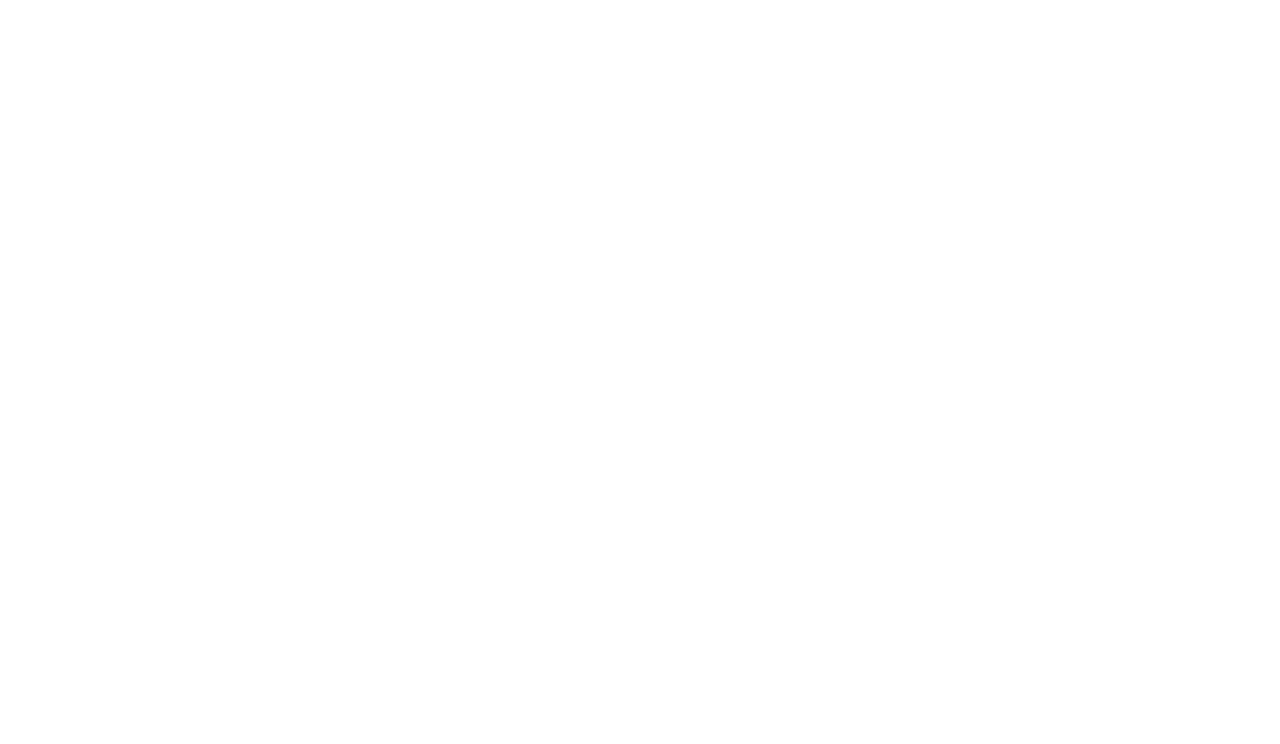
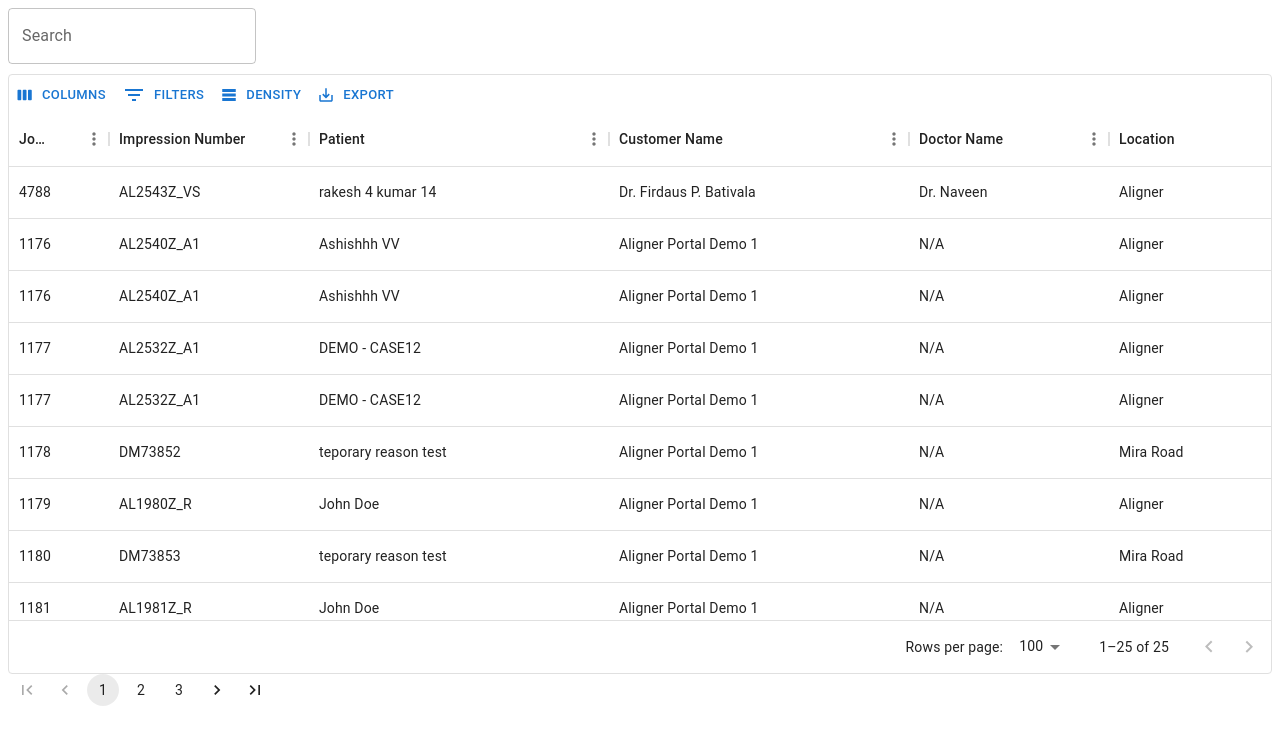
Before and after one commit to muhazAhmed/odoo, a React (Create React App) app: page /customer-data in a window 1280 px wide. Before the commit this address had no page. Shown: the top 744 px of the page. Built offline with nearby package versions, Linux system fonts and the light colour scheme.

Commit message:
updated customer and many more

```diff
--- a/package.json
+++ b/package.json
@@ -3,6 +3,10 @@
   "version": "0.1.0",
   "private": true,
   "dependencies": {
+    "@emotion/react": "^11.11.1",
+    "@emotion/styled": "^11.11.0",
+    "@mui/material": "^5.13.7",
+    "@mui/x-data-grid": "^6.9.1",
     "@testing-library/jest-dom": "^5.16.5",
     "@testing-library/react": "^13.4.0",
     "@testing-library/user-event": "^13.5.0",
--- a/src/App.js
+++ b/src/App.js
@@ -1,12 +1,14 @@
 import { BrowserRouter, Route, Routes } from "react-router-dom";
 import Customer from "./pages/customer/Customer";
+import Home from "./pages/home/Home";
 
 function App() {
   return (
     <div className="App">
     <BrowserRouter>
       <Routes>
-        <Route path="/" element={<Customer/>}/>
+        <Route path="/" element={<Home/>}/>
+        <Route path="/customer-data" element={<Customer/>}/>
       </Routes>
     </BrowserRouter>
     </div>
--- a/src/pages/customer/Customer.jsx
+++ b/src/pages/customer/Customer.jsx
@@ -1,12 +1,75 @@
-import React from 'react'
-import "./customer.css"
+import React, { useEffect, useState } from 'react';
+import "./customer.css";
+import { DataGrid, GridToolbar } from '@mui/x-data-grid';
+import { Pagination, TextField } from '@mui/material';
+import jsonData from '../../assets/Json/Verify Job Card.json';
 
 const Customer = () => {
+  const columns = [
+    { field: "JobEntryID", headerName: "Job Entry ID", with:300 },
+    { field: "ImpressionNo", headerName: "Impression Number", width: 200 },
+    { field: "Patient", headerName: "Patient", width: 300 },
+    { field: "CustomerName", headerName: "Customer Name", width: 300 },
+    { field: "DoctorName", headerName: "Doctor Name", width: 200 },
+    { field: "Location", headerName: "Location", width: 200 },
+    { field: "City", headerName: "City", width: 100 },
+  ];
+
+  const [tableData, setTableData] = useState([]);
+  const [page, setPage] = useState(0);
+  const [totalPages, setTotalPages] = useState(0);
+  const [search, setSearch] = useState('');
+
+  useEffect(() => {
+    setTableData(jsonData.map((row, index) => ({ id: index, ...row })));
+    setTotalPages(Math.ceil(jsonData.length / 10));
+  }, []);
+
+  const handlePageChange = (event, value) => {
+    setPage(value - 1);
+  };
+
+  const handleSearchChange = (event) => {
+    setSearch(event.target.value);
+    setPage(0); // Reset the page when search query changes
+  };
+
+  const filteredData = tableData.filter((row) =>
+    Object.values(row).some((value) =>
+      value && value.toString().toLowerCase().includes(search.toLowerCase())
+    )
+  );
+
   return (
-    <div>
-      Customer Page
+    <div style={{ height: 600, width: "100%" }}>
+      <TextField
+        label="Search"
+        value={search}
+        onChange={handleSearchChange}
+        variant="outlined"
+        style={{ marginBottom: 10 }}
+      />
+      <DataGrid
+        rows={filteredData}
+        columns={columns}
+        pageSize={10}
+        pagination
+        page={page}
+        onPageChange={handlePageChange}
+        rowCount={filteredData.length}
+        pageSizeOptions={[10, 25, 50, 100]}
+        slots={{ toolbar: GridToolbar }}
+      />
+      <Pagination
+        count={totalPages}
+        page={page + 1}
+        onChange={handlePageChange}
+        showFirstButton
+        showLastButton
+        siblingCount={5}
+      />
     </div>
-  )
-}
+  );
+};
 
-export default Customer
+export default Customer;
--- /dev/null
+++ b/src/pages/home/Home.jsx
@@ -0,0 +1,15 @@
+import React from "react";
+import { Link } from "react-router-dom";
+import { Button } from "@mui/material";
+
+const Home = () => {
+  return (
+    <div>
+      <Link to="/customer-data">
+        <Button variant="contained">Customer</Button>
+      </Link>
+    </div>
+  );
+};
+
+export default Home;
```
Also changed, not shown: src/pages/home/home.css (added), 1 other file (tests, documents, lock files or other folders).
